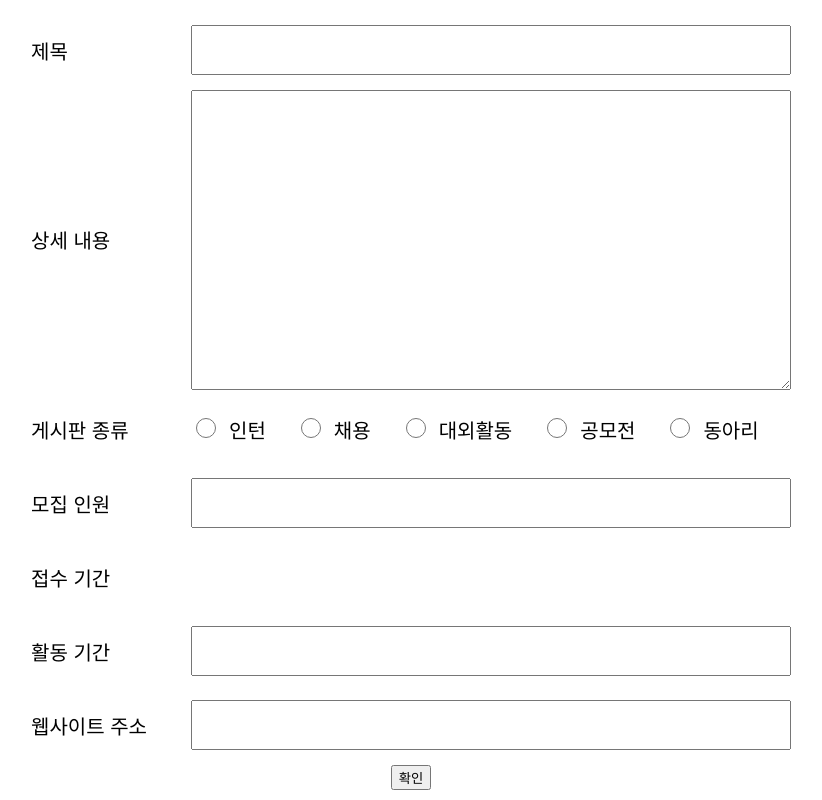
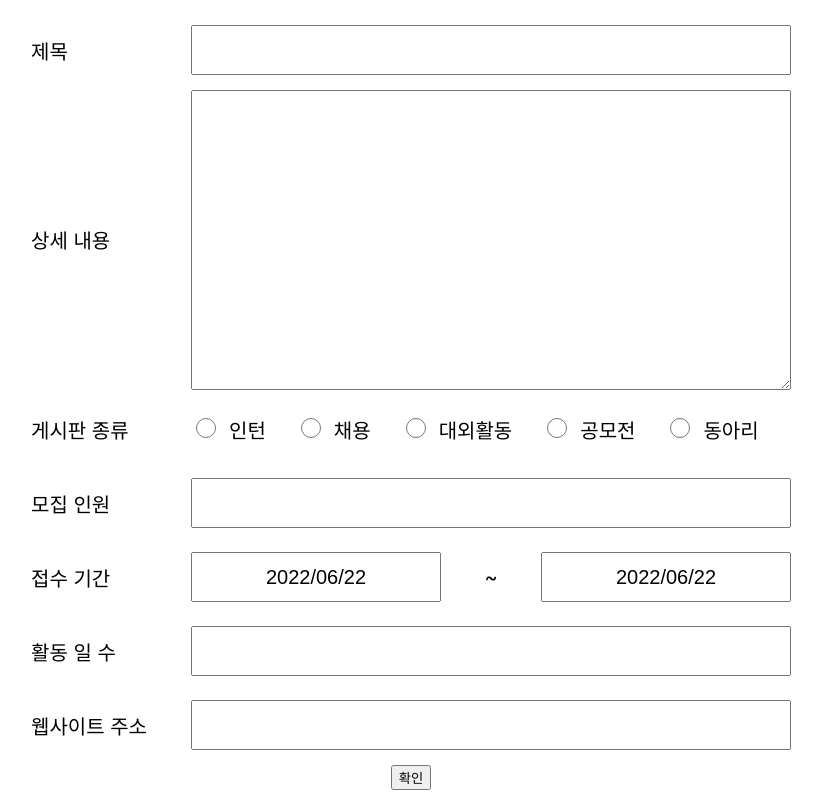
Before and after one commit to ValueUp-2/vv.2-FrontEnd, a Next.js app: page /writingNotice in a window 1280 px wide. Shown: the whole page, without its empty margins (229-1051 px from the left). Built offline with nearby package versions, Linux system fonts and the light colour scheme.

Commit message:
FEAT&DESIGN: Create recruitment input with datepicker & Edit padding

```diff
--- a/package.json
+++ b/package.json
@@ -12,6 +12,7 @@
     "babel-plugin-styled-components": "^2.0.7",
     "next": "12.1.6",
     "react": "18.1.0",
+    "react-datepicker": "^4.8.0",
     "react-dom": "18.1.0",
     "styled-components": "^5.3.5"
   },
--- a/pages/writingNotice.js
+++ b/pages/writingNotice.js
@@ -1,5 +1,8 @@
 import { useState } from 'react';
 import styled from 'styled-components';
+import DatePicker from 'react-datepicker';
+import 'react-datepicker/dist/react-datepicker.css';
+import { ko } from 'date-fns/locale';
 
 /*
 공고 : announcement
@@ -32,11 +35,20 @@ const KindContainer = styled.div`
   display: flex;
 `;
 
+const RecruitmentContainer = styled.div`
+  display: flex;
+  align-items: center;
+  justify-content: space-between;
+  width: 600px;
+`;
+
 const InputDiv = styled.div`
   display: flex;
   margin: 5px 0px 5px 0px;
   align-items: center;
 `;
+
+const RecruitmentDiv = styled.div``;
 
 const WhatInput = styled.p`
   width: 160px;
@@ -49,12 +61,14 @@ const StringInput = styled.input`
   width: 600px;
   font-size: 20px;
   height: 50px;
+  padding-left: 13px;
 `;
 
 const ContentInput = styled.textarea`
   height: 300px;
   width: 600px;
   font-size: 20px;
+  padding: 13px 13px 13px 13px;
 `;
 
 const KindInput = styled.input`
@@ -67,6 +81,15 @@ const NumberInput = styled.input`
   width: 600px;
   font-size: 20px;
   height: 50px;
+  padding-left: 13px;
+`;
+
+const RecruitmentInput = styled(DatePicker)`
+  display: flex;
+  height: 50px;
+  font-size: 20px;
+  width: 250px;
+  text-align: center;
 `;
 
 const KindName = styled.p`
@@ -113,8 +136,8 @@ export default function WritingNotice() {
     content: '',
     kind: '',
     recruitment: '',
-    start_date: '',
-    end_date: '',
+    start_date: new Date(),
+    end_date: new Date(),
     period: '',
     url: '',
   });
@@ -164,10 +187,36 @@ export default function WritingNotice() {
 
         <InputDiv>
           <WhatInput>접수 기간</WhatInput>
+          <RecruitmentContainer>
+            <RecruitmentDiv>
+              <RecruitmentInput
+                name="start_date"
+                selected={input.start_date}
+                dateFormat="yyyy/MM/dd"
+                locale={ko}
+                onChange={(e) => {
+                  setInput({ ...input, start_date: e });
+                }}
+              />
+            </RecruitmentDiv>
+            <p style={{ fontSize: 20 }}>~</p>
+            <RecruitmentDiv>
+              <RecruitmentInput
+                name="start_date"
+                selected={input.end_date}
+                dateFormat="yyyy/MM/dd"
+                minDate={input.start_date}
+                locale={ko}
+                onChange={(e) => {
+                  setInput({ ...input, end_date: e });
+                }}
+              />
+            </RecruitmentDiv>
+          </RecruitmentContainer>
         </InputDiv>
 
         <InputDiv>
-          <WhatInput>활동 기간</WhatInput>
+          <WhatInput>활동 일 수</WhatInput>
           <NumberInput
             name="period"
             onChange={onChangeInput}
```
Also changed, not shown: 1 other file (tests, documents, lock files or other folders).
